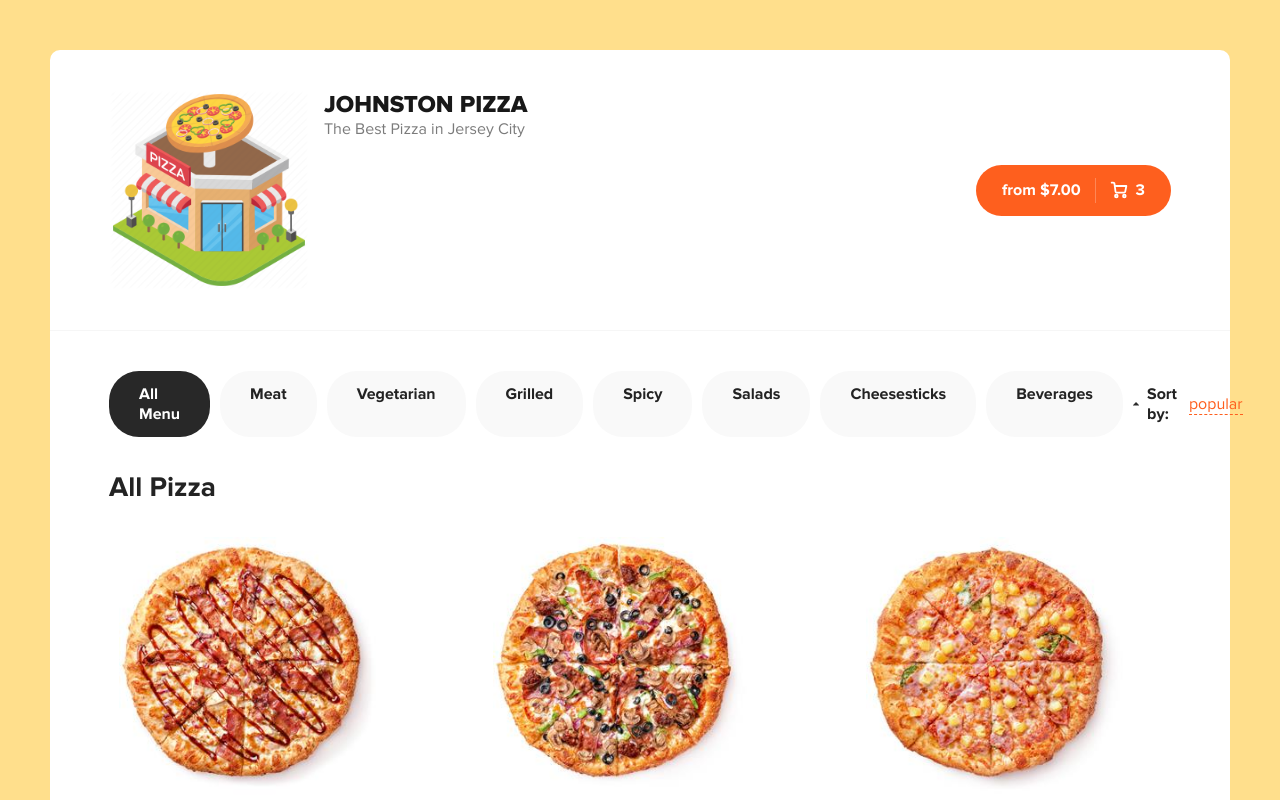
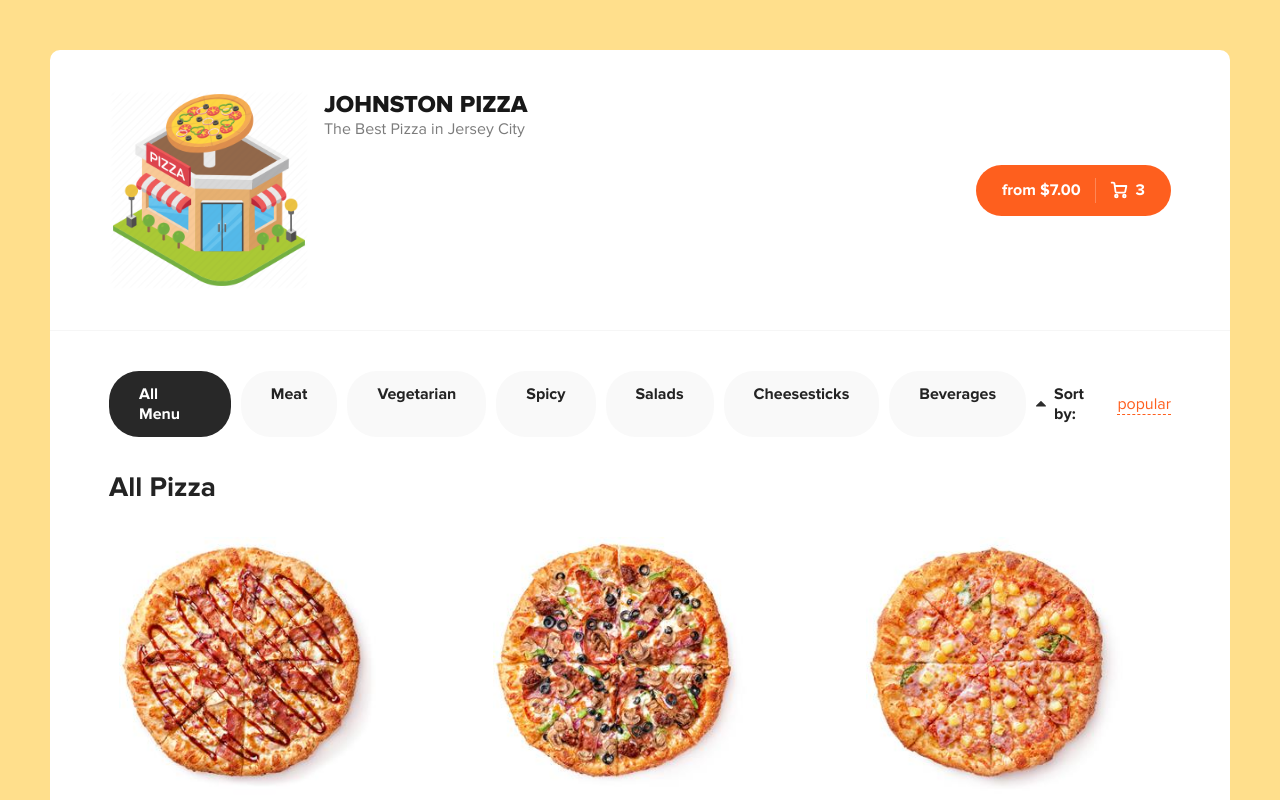
Before and after one commit to anastasiiasok/JohnstonPizza, a React (Create React App) app in the folder my-app/: page / in a window 1280 px wide. Shown: the top 800 px of the page. Built offline with nearby package versions, Linux system fonts and the light colour scheme.

Commit message:
set active item in the sort button

```diff
--- a/my-app/src/App.js
+++ b/my-app/src/App.js
@@ -15,7 +15,6 @@ function App() {
                 items={[
                   "Meat",
                   "Vegetarian",
-                  "Grilled",
                   "Spicy",
                   "Salads",
                   "Cheesesticks",
```
